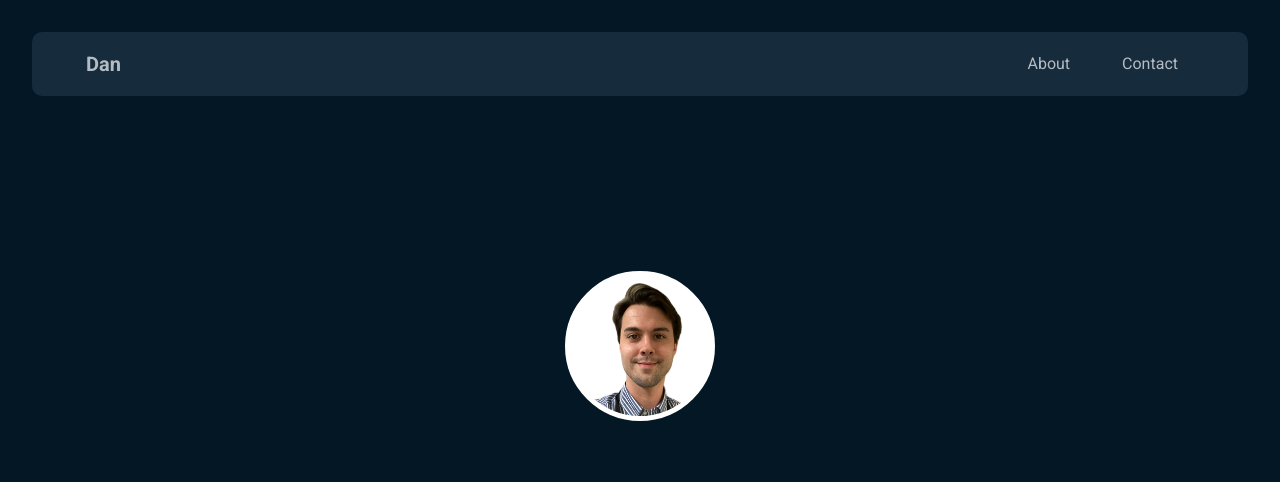
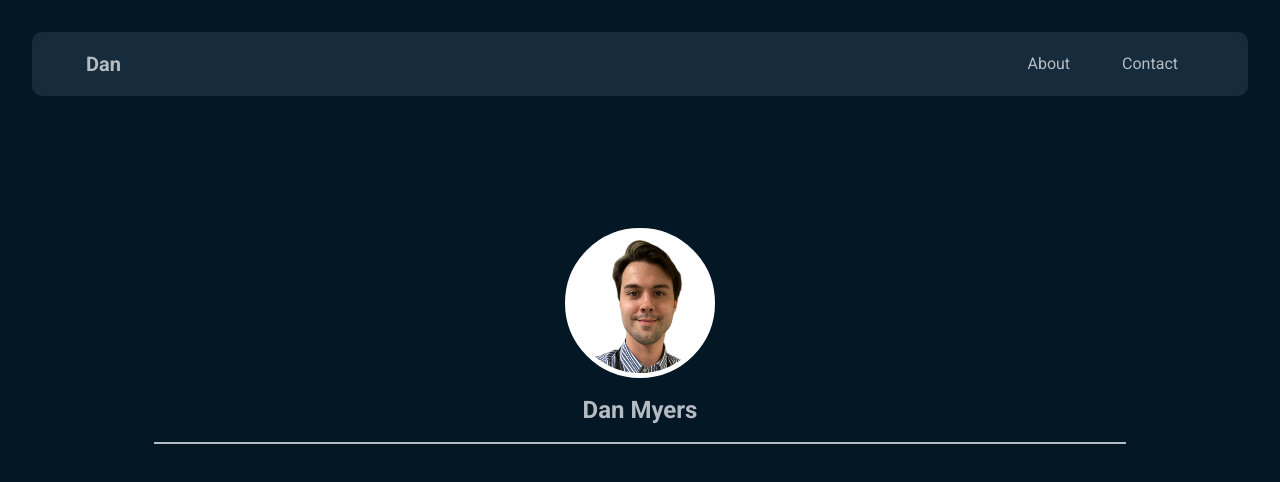
Before and after one commit to DanMyers300/danmyers.net, a React (Vite) app: page / in a window 1280 px wide. Shown: the top 482 px of the page. Built offline with nearby package versions, Linux system fonts and the light colour scheme.

Commit message:
added portfolio image/text

```diff
--- a/src/components/Home.tsx
+++ b/src/components/Home.tsx
@@ -1,13 +1,16 @@
-import Hero from './Hero.tsx'
+import Hero from './Hero.tsx';
+import '../styles/Home.css';
 
 function Home() {
   return (
     <>
       <main>
         <Hero />
+        <h1 className="hero-text">Dan Myers</h1>
+        <hr className="separator-bar" />
       </main>
     </>
   );
-};
+}
 
 export default Home;
--- a/src/styles/Hero.css
+++ b/src/styles/Hero.css
@@ -4,7 +4,7 @@
   border-radius: 50%;
   border: 5px solid #fff;
   object-fit: cover;
-  object-position: center -50%; /* Move the image down */
+  object-position: center -50%;
   display: block;
   margin: 0 auto;
   background-color: white;
--- /dev/null
+++ b/src/styles/Home.css
@@ -0,0 +1,13 @@
+.hero-text {
+  font-size: 24px;
+  font-weight: bold;
+  text-align: center;
+  margin-top: 20px;
+}
+
+.separator-bar {
+  width: 80%;
+  height: 2px;
+  background-color: #b4bbc2;
+  margin: 20px 0;
+}
```
